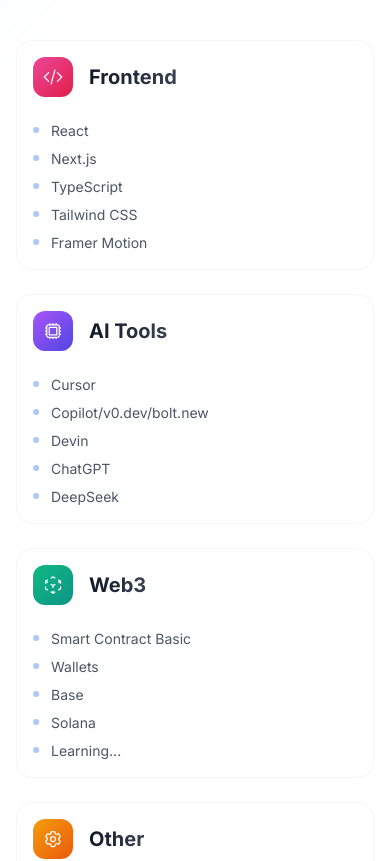
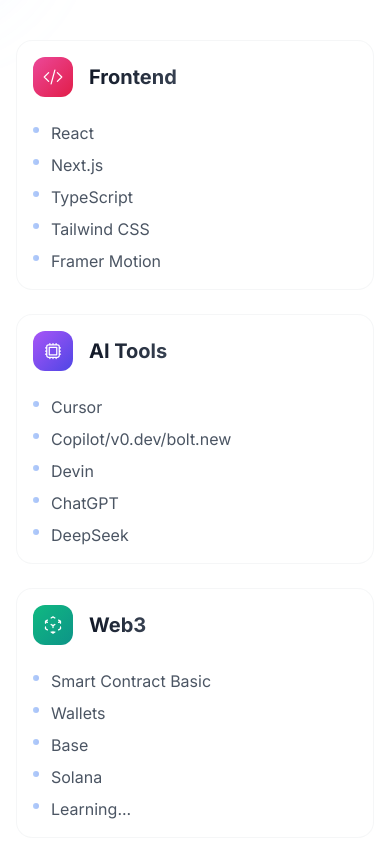
Before and after one commit to timleecoder42/betterhiretimlee.now, a Next.js app: page /en/about in a window 390 px wide. Shown: the part 1060-1921 px from the top of the page. Built offline with nearby package versions, Linux system fonts and the light colour scheme.

Commit message:
fix: improve skill font size on mobile

```diff
--- a/src/components/about/skills-section.tsx
+++ b/src/components/about/skills-section.tsx
@@ -163,8 +163,8 @@
                         whileHover={{ x: 2 }}
                         className="text-gray-600 dark:text-gray-300 flex items-start sm:items-center gap-3 group/item"
                       >
-                        <span className="mt-1.5 sm:mt-0 w-1.5 h-1.5 rounded-full bg-gradient-to-r from-blue-500/80 to-blue-600/80 dark:from-blue-400/80 dark:to-blue-500/80 opacity-50 group-hover/item:opacity-100 transition-opacity" />
-                        <span className="text-sm sm:text-base group-hover/item:text-blue-500 dark:group-hover/item:text-blue-400 transition-colors">
+                        <span className="mt-1.5 sm:mt-0 w-1.5 h-1.5 shrink-0 rounded-full bg-gradient-to-r from-blue-500/80 to-blue-600/80 dark:from-blue-400/80 dark:to-blue-500/80 opacity-50 group-hover/item:opacity-100 transition-opacity" />
+                        <span className="text-base group-hover/item:text-blue-500 dark:group-hover/item:text-blue-400 transition-colors">
                           {skill}
                         </span>
                       </motion.li>
```
